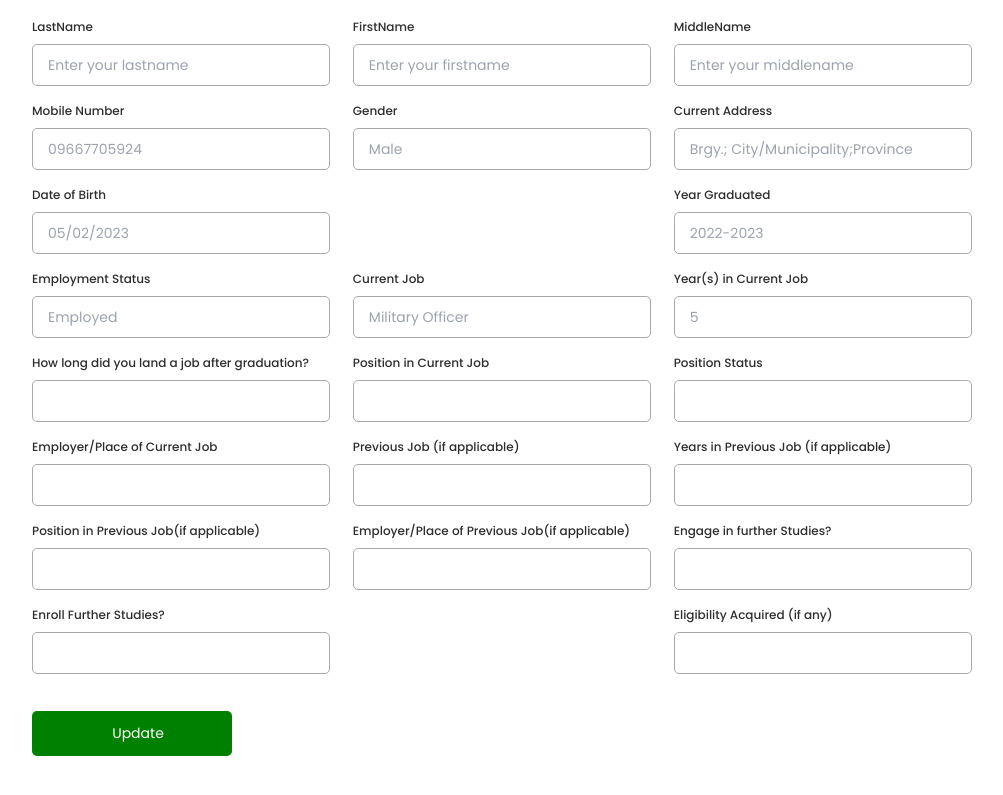
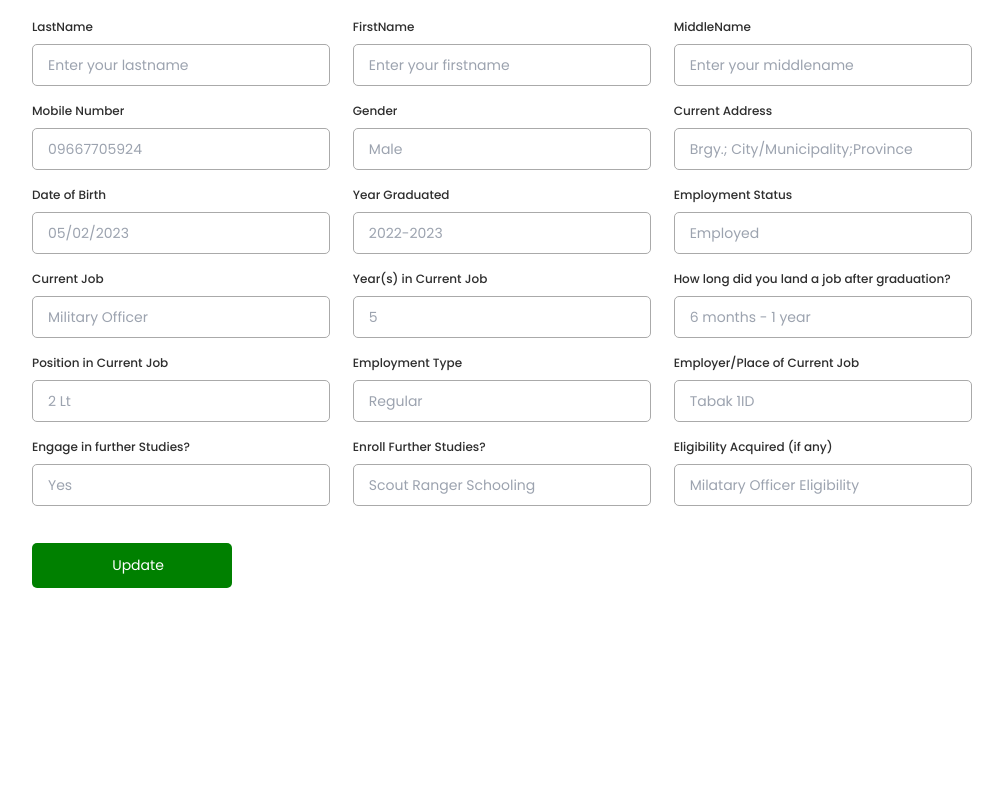
Before and after one commit to THESISG-6/G-6-thesis, a React (Vite) app in the folder client/: page /AProfile in a window 1280 px wide. Shown: the part 1700-2495 px from the top of the page, without its empty margins (13-1016 px from the left). After the commit the page ends 2343 px from the top, so only its background shows below. Built offline with nearby package versions, Linux system fonts and the light colour scheme.

Commit message:
refactor-aprofile

```diff
--- a/client/src/pages/AlumniSide/AProfile.jsx
+++ b/client/src/pages/AlumniSide/AProfile.jsx
@@ -62,19 +62,10 @@ const AProfile = () => {
                       <label>Year Graduated</label>
                       <input type="text" placeholder="2022-2023" required />
                     </div>
-                  </div>
-                </div>
-              </div>
-
-              <div className="form second">
-                <div className="details personal">
-                  <div className="fields">
                     <div className="input-fields">
                       <label>Employment Status</label>
                       <input type="text" placeholder="Employed" />
                     </div>
-
-                    <>
                     <div className="input-fields">
                       <label>Current Job</label>
                       <input type="text" placeholder="Military Officer" />
@@ -87,60 +78,42 @@ const AProfile = () => {
                       <label>
                         How long did you land a job after graduation?
                       </label>
-                        <input type="text" placeholder="" />
+                      <input type="text" placeholder="6 months - 1 year" />
                     </div>
                     <div className="input-fields">
                       <label>Position in Current Job</label>
-                        <input type="text" />
+                      <input type="text" placeholder="2 Lt" />
                     </div>
                     <div className="input-fields">
-                        <label>Position Status</label>
-                        <input type="text" />
+                      <label>Employment Type</label>
+                      <input type="text" placeholder="Regular" />
                     </div>
                     <div className="input-fields">
                       <label>Employer/Place of Current Job </label>
-                        <input type="text" />
+                      <input type="text" placeholder="Tabak 1ID" />
                     </div>
-                      <div className="input-fields">
-                        <label>Previous Job (if applicable) </label>
-                        <input type="text" />
-                      </div>
-                      <div className="input-fields">
-                        <label>Years in Previous Job (if applicable) </label>
-                        <input type="number" />
-                      </div>
-                      <div className="input-fields">
-                        <label>Position in Previous Job(if applicable) </label>
-                        <input type="text" />
-                      </div>
-                      <div className="input-fields">
-                        <label>
-                          Employer/Place of Previous Job(if applicable){" "}
-                        </label>
-                        <input type="text" />
-                      </div>
+
                     <div className="input-fields">
                       <label>Engage in further Studies?</label>
 
-                        <input type="text" placeholder="" />
+                      <input type="text" placeholder="Yes" />
                     </div>
                     <div className="input-fields">
                       <label>Enroll Further Studies?</label>
-                        <input type="text" placeholder="" />
+                      <input type="text" placeholder="Scout Ranger Schooling" />
                     </div>
                     <div className="input-fields">
                       <label>Eligibility Acquired (if any)</label>
-                        <input type="text" placeholder="" />
+                      <input type="text" placeholder="Milatary Officer Eligibility" />
                     </div>
-                    </>
+                  </div>
+                </div>
               </div>
 
               <div className="buttons">
                 <div className="backBtn">
                   <i className="uil uil-navigator"></i>
                   <span className="btnText">Update</span>
-                    </div>
-                  </div>
                 </div>
               </div>
             </form>
```
Lines whose indentation alone changed are shown as unchanged.
